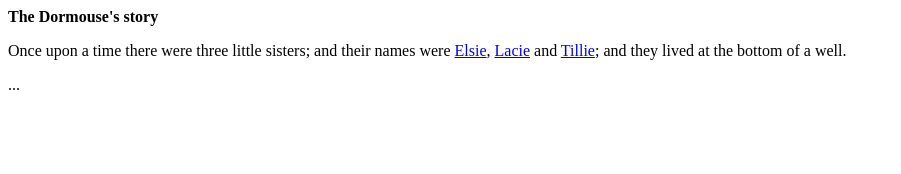
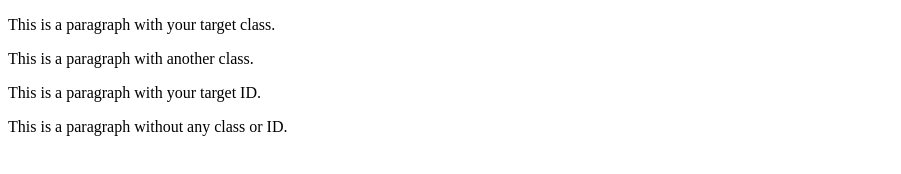
Before and after one commit to jdyepest/test_scraping, a plain HTML site: page index.html in a window 1280 px wide. Shown: the whole page, without its empty margins (0-901 px from the left). Drawn offline with Linux system fonts and the light colour scheme.

Commit message:
Update index.html

```diff
--- a/index.html
+++ b/index.html
@@ -1,11 +1,12 @@
-<html><head><title>The Dormouse's story</title></head>
+<!DOCTYPE html>
+<html>
+<head>
+    <title>Test Page</title>
+</head>
 <body>
-<p id="title"><b>The Dormouse's story</b></p>
-
-<p class="story">Once upon a time there were three little sisters; and their names were
-<a href="http://example.com/elsie" class="sister" id="link1">Elsie</a>,
-<a href="http://example.com/lacie" class="sister" id="link2">Lacie</a> and
-<a href="http://example.com/tillie" class="sister" id="link3">Tillie</a>;
-and they lived at the bottom of a well.</p>
-
-<p class="story">...</p>
+    <p class="target-class">This is a paragraph with your target class.</p>
+    <p class="another-class">This is a paragraph with another class.</p>
+    <p id="target-id">This is a paragraph with your target ID.</p>
+    <p>This is a paragraph without any class or ID.</p>
+</body>
+</html>
```
